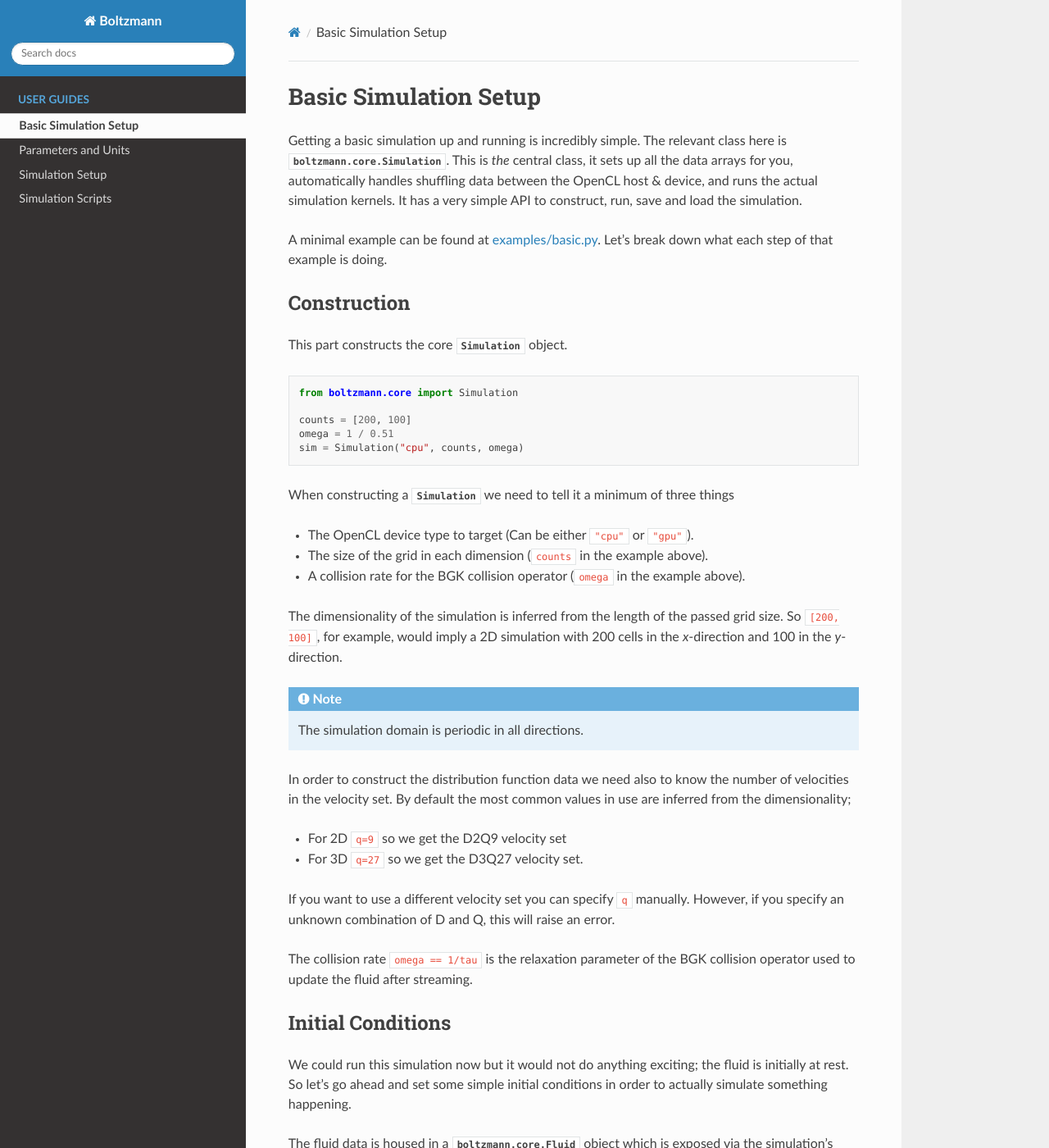
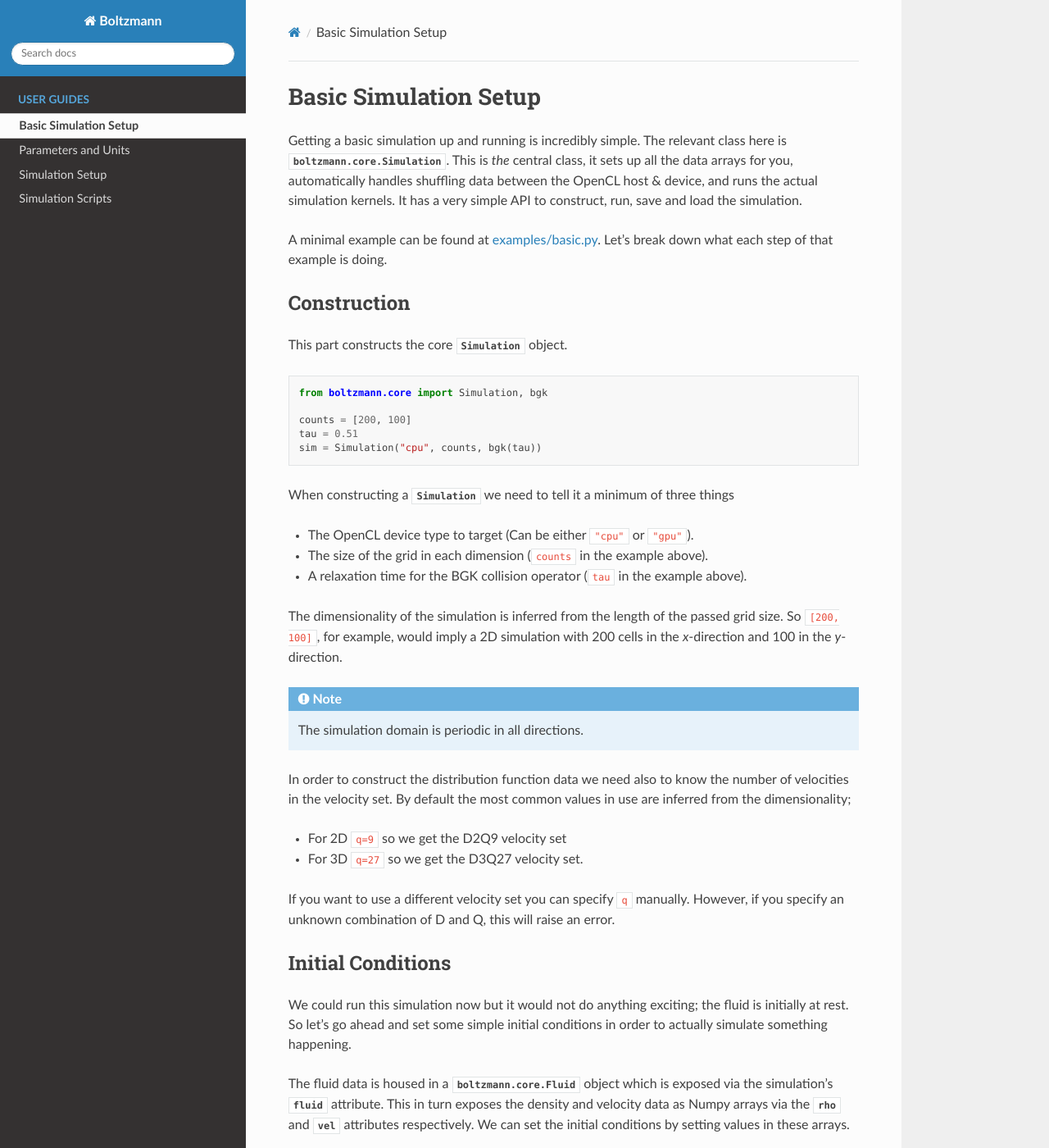
Before and after one commit to djbarker/boltzmann, a Sphinx documentation site: the page built from docs/source/guides/basic.rst, in a window 1280 px wide and 1400 px high. Shown: the whole window at 82% size. Built offline with Sphinx 7.4.7 and the Read the Docs theme 3.1.0, drawn with Linux system fonts in a browser that asks for light colours; pages that are not in the unit, such as notebooks, are missing from menus.

Commit message:
update some docs

```diff
--- a/docs/source/guides/basic.rst
+++ b/docs/source/guides/basic.rst
@@ -17,17 +17,17 @@ This part constructs the core :py:class:`~boltzmann.core.Simulation` object.
 
 .. code-block:: Python
 
-    from boltzmann.core import Simulation
+    from boltzmann.core import Simulation, bgk
 
     counts = [200, 100]
-    omega = 1 / 0.51
-    sim = Simulation("cpu", counts, omega)
+    tau = 0.51
+    sim = Simulation("cpu", counts, bgk(tau))
 
 When constructing a :py:class:`~boltzmann.core.Simulation` we need to tell it a minimum of three things
 
 - The OpenCL device type to target (Can be either ``"cpu"`` or ``"gpu"``).
 - The size of the grid in each dimension (``counts`` in the example above).
-- A collision rate for the BGK collision operator (``omega`` in the example above).
+- A relaxation time for the BGK collision operator (``tau`` in the example above).
 
 The dimensionality of the simulation is inferred from the length of the passed grid size.
 So ``[200, 100]``, for example, would imply a 2D simulation with 200 cells in the *x*-direction and 100 in the *y*-direction.
@@ -44,8 +44,6 @@ By default the most common values in use are inferred from the dimensionality;
 
 If you want to use a different velocity set you can specify ``q`` manually.
 However, if you specify an unknown combination of D and Q, this will raise an error.
-
-The collision rate ``omega == 1/tau`` is the relaxation parameter of the BGK collision operator used to update the fluid after streaming.
 
 Initial Conditions
 ------------------
--- a/docs/source/guides/script.rst
+++ b/docs/source/guides/script.rst
@@ -23,7 +23,7 @@ The methods are explained just below but first, here's an example
 
 .. code-block:: python
 
-    from boltzmann.core import Simulation
+    from boltzmann.core import Simulation, bgk
     from boltzmann.simulation import parse_args, run_sim, IterInfo
 
     # Parse the standard command line arguments.
@@ -34,7 +34,7 @@ The methods are explained just below but first, here's an example
         sim = Simulation.load_checkpoint(args.device, str(args.out_dir / "checkpoint.mpk"))
     else:
         # Create a new simulation & set the initial conditions.
-        sim = Simulation(args.device, [200, 100], 1/0.51)
+        sim = Simulation(args.device, [200, 100], bgk(0.51))
 
         sim.fluid.vel[:, 40:60, 0] = 0.1
         sim.fluid.rho[:] += 0.1 * np.random.uniform(-1, 1, sim.fluid.rho.shape)
```
Also changed, not shown: 1 other file.
